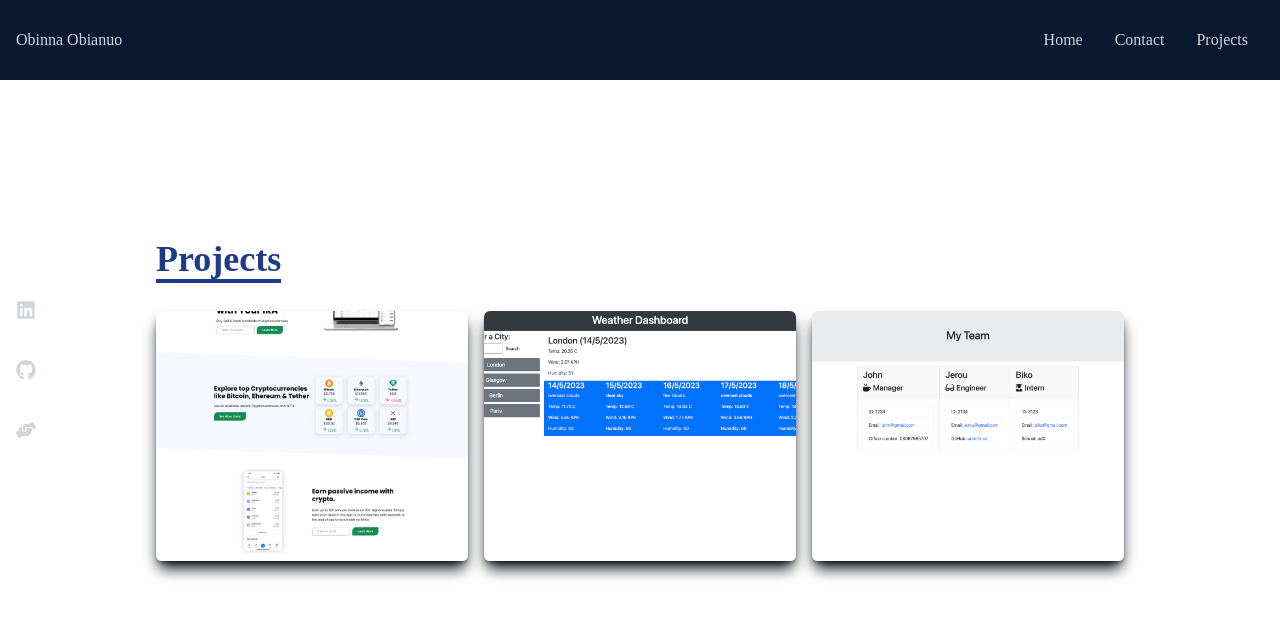
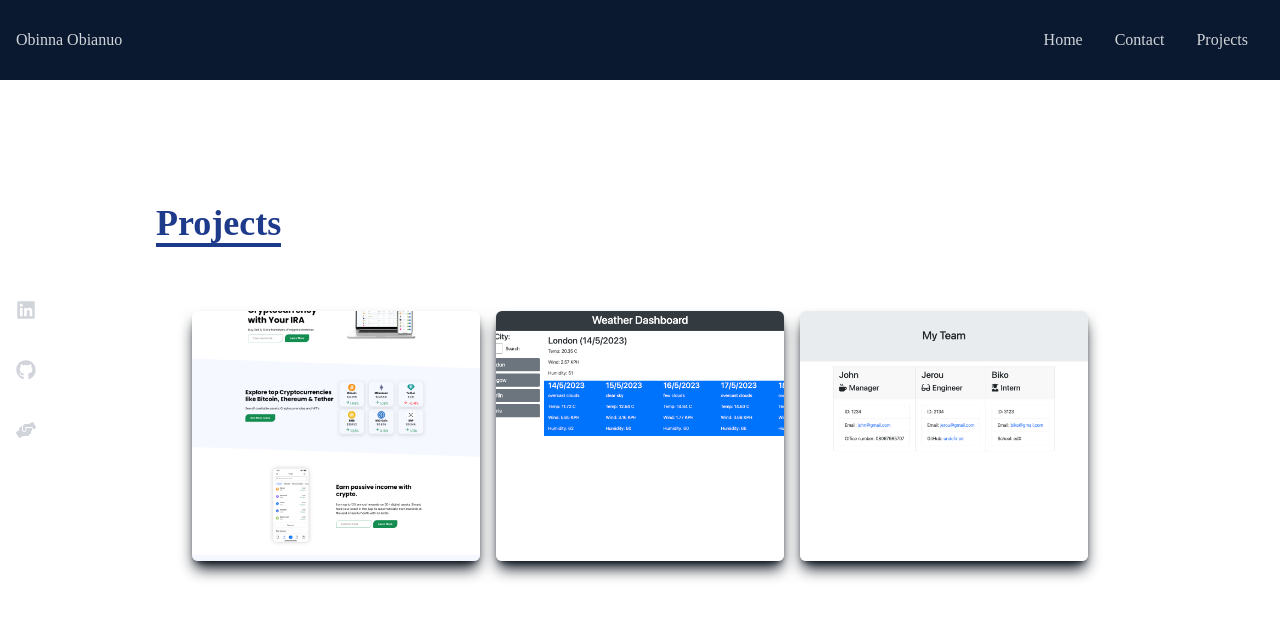
Before and after one commit to ObianuoObi/react-portfolio-app, a React (Create React App) app: page /projects in a window 1280 px wide. Shown: the top 618 px of the page. Built offline with nearby package versions, Linux system fonts and the light colour scheme.

Commit message:
padding added for better user experience

```diff
--- a/src/Components/Contact.jsx
+++ b/src/Components/Contact.jsx
@@ -2,7 +2,7 @@ import React from 'react'
 
 const Contact = () => {
   return (
-    <div className='w-full h-screen bg-[#0a192f] flex justify-center items-center p-4'>
+    <div className='w-full h-screen bg-[#0a192f] flex justify-center items-center p-12'>
         <form method="POST" action= 'https://getform.io/f/d482189c-3863-4d75-97c6-fe679dae146a'  className='flex flex-col max-w-[600px] w-full'>
             <div className='pb-4'>
             <p className='text-4xl font-bold inline border-b-4 border-blue-600 text-white'>Contact</p>
--- a/src/Components/Home.jsx
+++ b/src/Components/Home.jsx
@@ -4,7 +4,7 @@ import {HiArrowNarrowRight} from 'react-icons/hi'
 
 const Home = () => {
   return (
-    <div className='w-full h-screen bg-[#0a192f] '>
+    <div className='w-full h-screen bg-[#0a192f] p-6'>
         {/*Container*/}
         <div className='max-w-[1000px] mx-auto px-8 flex flex-col justify-center h-full'>
             <p className='text-center text-white '>Hi, my name is</p>
--- a/src/Components/Projects.jsx
+++ b/src/Components/Projects.jsx
@@ -7,26 +7,22 @@ import page from '../Assets/page.png'
 
 const Projects = () => {
   return (
-    <div name='projects' className='w-full h-screen text-gray-300 bg-white'>
+    <div name='projects' className='w-full py-6 h-screen text-gray-300 bg-white'>
       <div className='max-w-[1000px] mx-auto p-4 flex flex-col justify-center w-full h-full'>
         <div className='pb-8'>
           <p className='text-4xl font-bold inline border-b-4 text-blue-900 border-blue-900'>Projects</p>
         </div>
 
         <div
-        className='grid sm:grid-cols-2 md:grid-cols-3 gap-4'>
+        className='grid sm:grid-cols-2 md:grid-cols-3 gap-4 p-9'>
 
-          <div style= {{backgroundImage: `url(${crypto})`}} className='shadow-lg shadow-[#040c16] group container rounded-md flex justify-center items-center mx-auto content-div'>
+          <div style= {{backgroundImage: `url(${crypto})`}} className='shadow-lg shadow-[#040c16] group container rounded-md flex justify-center items-center mx-auto content-div '>
 
             <div className='opacity-0 group-hover:opacity-100'>
-              <span className='text-2xl font-bold text-blue-900 tracking-wider' >
 
-                Crypto App Application
-
-              </span>
               <div className='pt-8 text-center'>
                 <a href="https://crypto-app-nine-tan.vercel.app/">
-                  <button className='text-center rounded-lg px-4 py-3 m-2 bg-blue-900 text-white font-bold text-lg '>Demo</button>
+                  <button className=' text-center rounded-lg px-4 py-3 m-2 bg-blue-900 text-white font-bold text-lg '>Demo</button>
                 </a>
                 <a href="https://github.com/ObianuoObi/crypto-app">
                   <button className='text-center rounded-lg px-4 py-3 m-2 bg-blue-900 text-white font-bold text-lg '>Code</button>
@@ -38,11 +34,7 @@ const Projects = () => {
           <div style= {{backgroundImage: `url(${weather})`}} className='shadow-lg shadow-[#040c16] group container rounded-md flex justify-center items-center mx-auto content-div'>
 
 <div className='opacity-0 group-hover:opacity-100'>
-  <span className='text-2xl font-bold text-blue-900 tracking-wider' >
 
-    Weather Dashboard
-
-  </span>
   <div className='pt-8 text-center'>
     <a href="https://obianuoobi.github.io/weather-dashboard/">
       <button className='text-center rounded-lg px-4 py-3 m-2 bg-blue-900 text-white font-bold text-lg '>Demo</button>
@@ -57,11 +49,7 @@ const Projects = () => {
 <div style= {{backgroundImage: `url(${page})`}} className='shadow-lg shadow-[#040c16] group container rounded-md flex justify-center items-center mx-auto content-div'>
 
 <div className='opacity-0 group-hover:opacity-100'>
-  <span className='text-2xl font-bold text-blue-900 tracking-wider' >
 
-    Page Template
-
-  </span>
   <div className='pt-8 text-center'>
     <a href="https://obianuoobi.github.io/page-template/">
       <button className='text-center rounded-lg px-4 py-3 m-2 bg-blue-900 text-white font-bold text-lg '>Demo</button>
```
